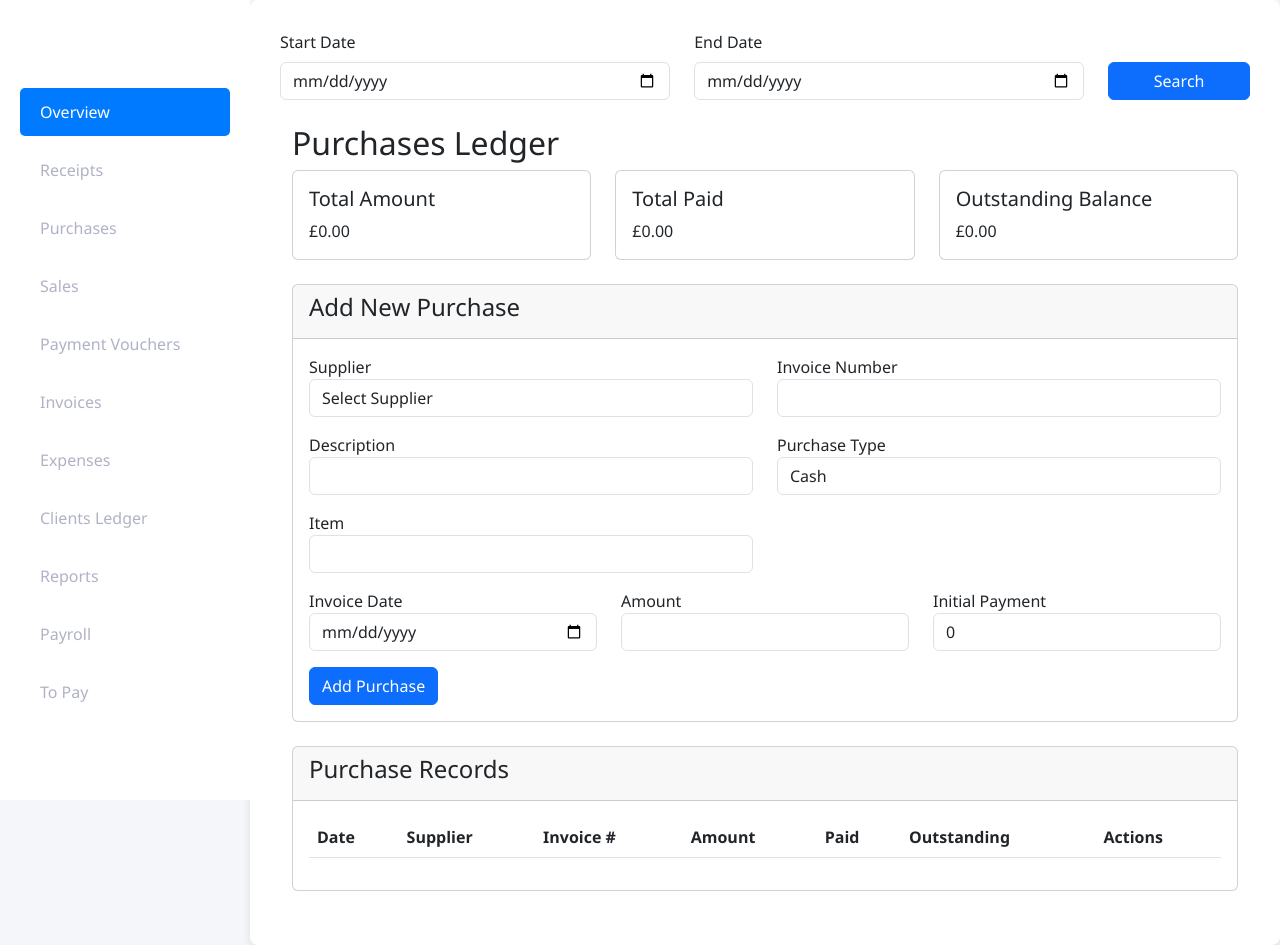
After one commit to ampereza/kenkom123, a Flask app: page /purchases_ledger in a window 1280 px wide. The commit adds this page. Run offline with Flask 3, Linux system fonts and the light colour scheme; data that the repository does not hold is empty; parts of the project's set-up code (start-up, migrations or seed data) failed here and were passed over.

Commit message:
qtwyu75j

```diff
--- /dev/null
+++ b/main_folder/templates/accounts/purchases_ledger.html
@@ -0,0 +1,189 @@
+{% extends "accounts/accounts_base.html" %}
+
+{% block content %}
+<div class="container mt-4">
+    <h2>Purchases Ledger</h2>
+
+    <!-- Summary Cards -->
+    <div class="row mb-4">
+        <div class="col-md-4">
+            <div class="card">
+                <div class="card-body">
+                    <h5 class="card-title">Total Amount</h5>
+                    <p class="card-text">£{{ "%.2f"|format(total_amount) }}</p>
+                </div>
+            </div>
+        </div>
+        <div class="col-md-4">
+            <div class="card">
+                <div class="card-body">
+                    <h5 class="card-title">Total Paid</h5>
+                    <p class="card-text">£{{ "%.2f"|format(total_paid) }}</p>
+                </div>
+            </div>
+        </div>
+        <div class="col-md-4">
+            <div class="card">
+                <div class="card-body">
+                    <h5 class="card-title">Outstanding Balance</h5>
+                    <p class="card-text">£{{ "%.2f"|format(total_outstanding) }}</p>
+                </div>
+            </div>
+        </div>
+    </div>
+
+    <!-- New Purchase Form -->
+    <div class="card mb-4">
+        <div class="card-header">
+            <h4>Add New Purchase</h4>
+        </div>
+        <div class="card-body">
+            <form method="POST">
+                <div class="row">
+                    <div class="col-md-6 mb-3">
+                        <label>Supplier</label>
+                        <select name="supplier_id" class="form-control" required>
+                            <option value="">Select Supplier</option>
+                            {% for supplier in suppliers %}
+                            <option value="{{ supplier.id }}">{{ supplier.name }}</option>
+                            {% endfor %}
+                        </select>
+                    </div>
+                    <div class="col-md-6 mb-3">
+                        <label>Invoice Number</label>
+                        <input type="text" name="invoice_number" class="form-control" required>
+                    </div>
+                    <div class="col-md-6 mb-3">
+                        <label>Description</label>
+                        <input type="text" name="description" class="form-control" required>
+                    </div>
+                    <div class="col-md-6 mb-3">
+                        <label>Purchase Type</label>
+                        <select name="purchase_type" class="form-control" required>
+                            <option value="cash">Cash</option>
+                            <option value="credit">Credit</option>
+                        </select>
+
+
+                    </div>
+                    <div class="col-md-6 mb-3">
+                        <label>Item</label>
+                        <input type="text" name="item" class="form-control" required>
+                    </div>
+                </div>
+                <div class="row">
+                    <div class="col-md-4 mb-3">
+                        <label>Invoice Date</label>
+                        <input type="date" name="invoice_date" class="form-control" required>
+                    </div>
+                    <div class="col-md-4 mb-3">
+                        <label>Amount</label>
+                        <input type="number" step="0.01" name="amount" class="form-control" required>
+                    </div>
+                    <div class="col-md-4 mb-3">
+                        <label>Initial Payment</label>
+                        <input type="number" step="0.01" name="initial_payment" class="form-control" value="0">
+                    </div>
+                </div>
+                <div class="row">
+                    <div class="col-md-12">
+                        <button type="submit" class="btn btn-primary">Add Purchase</button>
+                    </div>
+                </div>
+            </form>
+        </div>
+    </div>
+
+    <!-- Purchases Table -->
+    <div class="card mb-4">
+        <div class="card-header">
+            <h4>Purchase Records</h4>
+        </div>
+        <div class="card-body">
+            <div class="table-responsive">
+                <table class="table table-striped">
+                    <thead>
+                        <tr>
+                            <th>Date</th>
+                            <th>Supplier</th>
+                            <th>Invoice #</th>
+                            <th>Amount</th>
+                            <th>Paid</th>
+                            <th>Outstanding</th>
+                            <th>Actions</th>
+                        </tr>
+                    </thead>
+                    <tbody>
+                        {% for purchase in purchases %}
+                        <tr>
+                            <td>{{ purchase.invoice_date }}</td>
+                            <td>{{ purchase.supplier_name }}</td>
+                            <td>{{ purchase.invoice_number }}</td>
+                            <td>£{{ "%.2f"|format(purchase.amount) }}</td>
+                            <td>£{{ "%.2f"|format(purchase.total_paid) }}</td>
+                            <td>£{{ "%.2f"|format(purchase.amount - purchase.total_paid) }}</td>
+                            <td>
+                                <button class="btn btn-sm btn-primary"
+                                        onclick="showPaymentModal('{{ purchase.id }}', '{{ purchase.amount - purchase.total_paid }}')">
+                                    Add Payment
+                                </button>
+                            </td>
+                        </tr>
+                        {% endfor %}
+                    </tbody>
+                </table>
+            </div>
+        </div>
+    </div>
+</div>
+
+<!-- Payment Modal -->
+<div class="modal fade" id="paymentModal" tabindex="-1">
+    <div class="modal-dialog">
+        <div class="modal-content">
+            <div class="modal-header">
+                <h5 class="modal-title">Add Payment</h5>
+                <button type="button" class="btn-close" data-bs-dismiss="modal"></button>
+            </div>
+            <form id="paymentForm" method="POST">
+                <div class="modal-body">
+                    <input type="hidden" name="invoice_id" id="invoice_id">
+                    <div class="mb-3">
+                        <label>Payment Date</label>
+                        <input type="date" name="payment_date" class="form-control" required>
+                    </div>
+                    <div class="mb-3">
+                        <label>Amount</label>
+                        <input type="number" step="0.01" name="payment_amount" class="form-control" required>
+                    </div>
+                    <div class="mb-3">
+                        <label>Payment Method</label>
+                        <select name="payment_method" class="form-control" required>
+                            <option value="cash">Cash</option>
+                            <option value="bank_transfer">Bank Transfer</option>
+                            <option value="cheque">Cheque</option>
+                        </select>
+                    </div>
+                    <div class="mb-3">
+                        <label>Remarks</label>
+                        <textarea name="remarks" class="form-control"></textarea>
+                    </div>
+                </div>
+                <div class="modal-footer">
+                    <button type="button" class="btn btn-secondary" data-bs-dismiss="modal">Close</button>
+                    <button type="submit" class="btn btn-primary">Save Payment</button>
+                </div>
+            </form>
+        </div>
+    </div>
+</div>
+
+<script>
+function showPaymentModal(invoiceId, remainingAmount) {
+    document.getElementById('invoice_id').value = invoiceId;
+    document.getElementById('paymentForm').action = `/add_payment/${invoiceId}`;
+    var modal = new bootstrap.Modal(document.getElementById('paymentModal'));
+    modal.show();
+}
+</script>
+{% endblock %}</div></form></div>
--- a/main_folder/templates/dashboard/base.html
+++ b/main_folder/templates/dashboard/base.html
@@ -53,6 +53,8 @@
                         <!-- <li><a href="{{url_for('dashboard.taxes')}}" class="nav-link text-dark">Taxes</a></li>-->
                         <li><a href="{{url_for('dashboard.kdl_receipts')}}" class="nav-link text-dark">Receipts</a></li>
                         <!--<li><a href="{{url_for('dashboard.hr')}}" class="nav-link text-dark">Payroll</a></li>-->
+                        <!--ledger-->
+                        <li><a href="{{url_for('dashboard.clients_ledgers')}}" class="nav-link text-dark">Client Ledger</a></li>
                     </ul>
                 </li>
 
```
Also changed, not shown: main_folder/accounting.py (+120 -1 lines), main_folder/dashboard.py (+73 -0 lines), main_folder/templates/accounts/acc_search_results.html (+31 -0 lines), main_folder/templates/accounts/purchases.html (+31 -2 lines), main_folder/templates/dashboard/clients_ledgers.html (added, +93 -0 lines).
